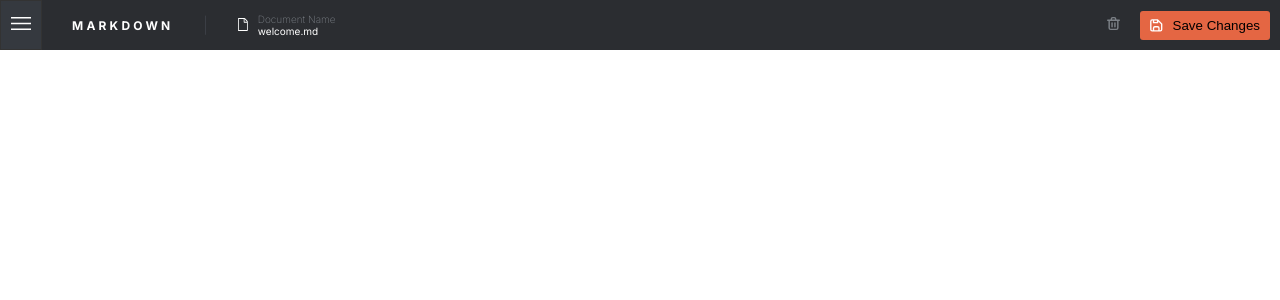
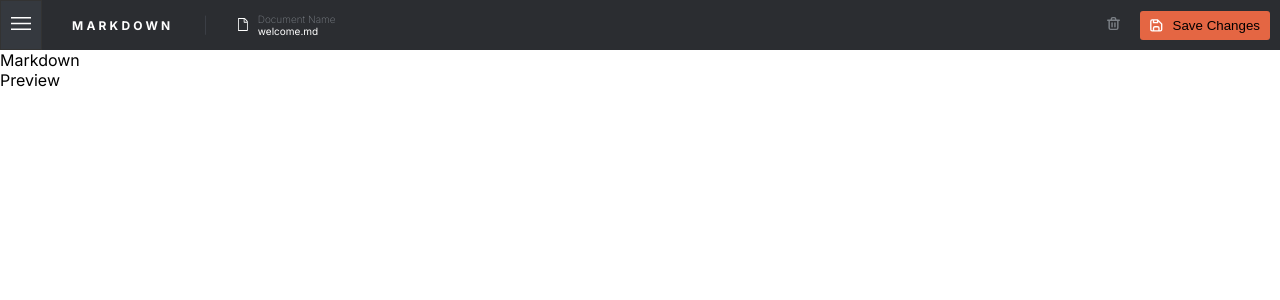
Before and after one commit to Andrew-Marfo/in-browser-markdown-editor-app, a Next.js app: page / in a window 1280 px wide. Shown: the top 300 px of the page. Built offline with nearby package versions, Linux system fonts and the light colour scheme.

Commit message:
markdown and preview files imported in page.tsx

```diff
--- a/src/app/page.tsx
+++ b/src/app/page.tsx
@@ -1,11 +1,18 @@
 import Image from "next/image";
 import styles from "./page.module.css";
 import Navbar from "@/components/navbar";
+import Markdown from "@/components/markdown";
+import Preview from "@/components/preview";
 
 export default function Home() {
   return (
     <div className="home">
+      {/* navbar */}
       <Navbar />
+      <div>
+        <Markdown/>
+        <Preview/>
+      </div>
     </div>
   );
 }
```
